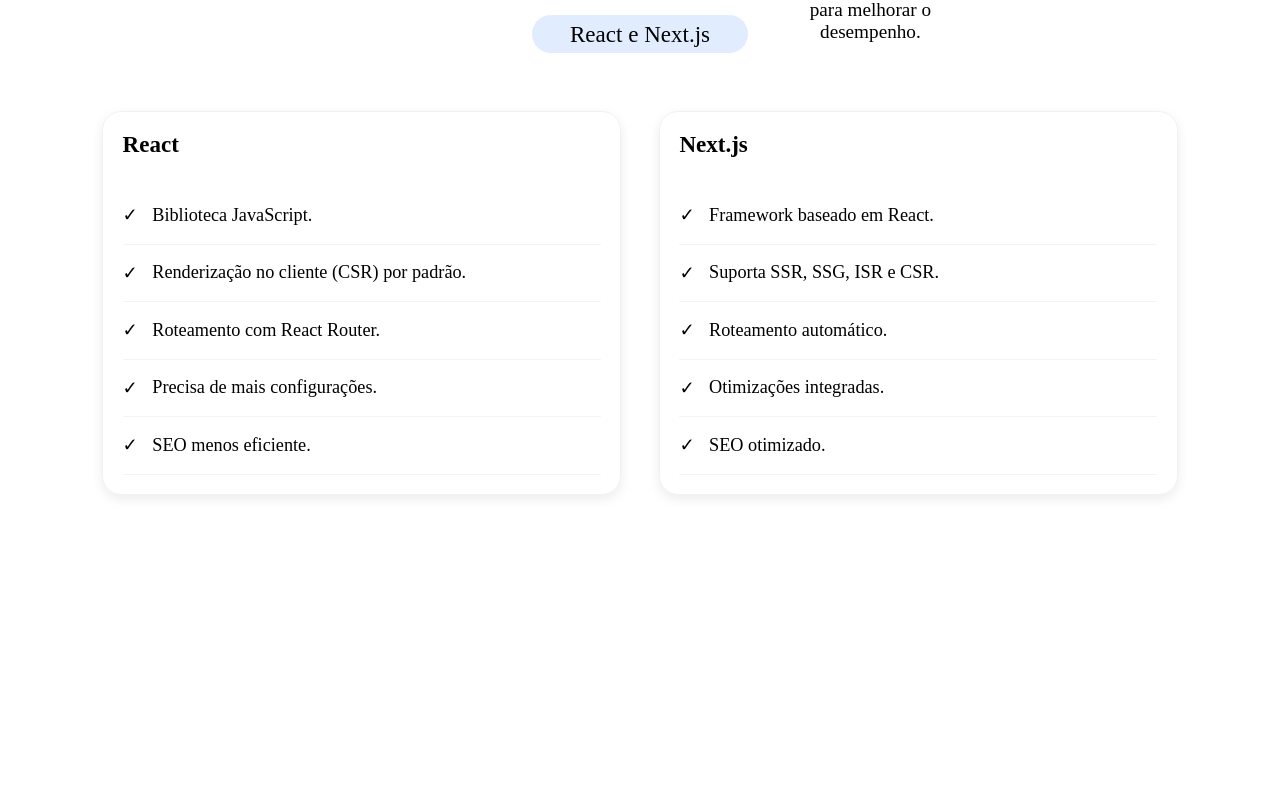
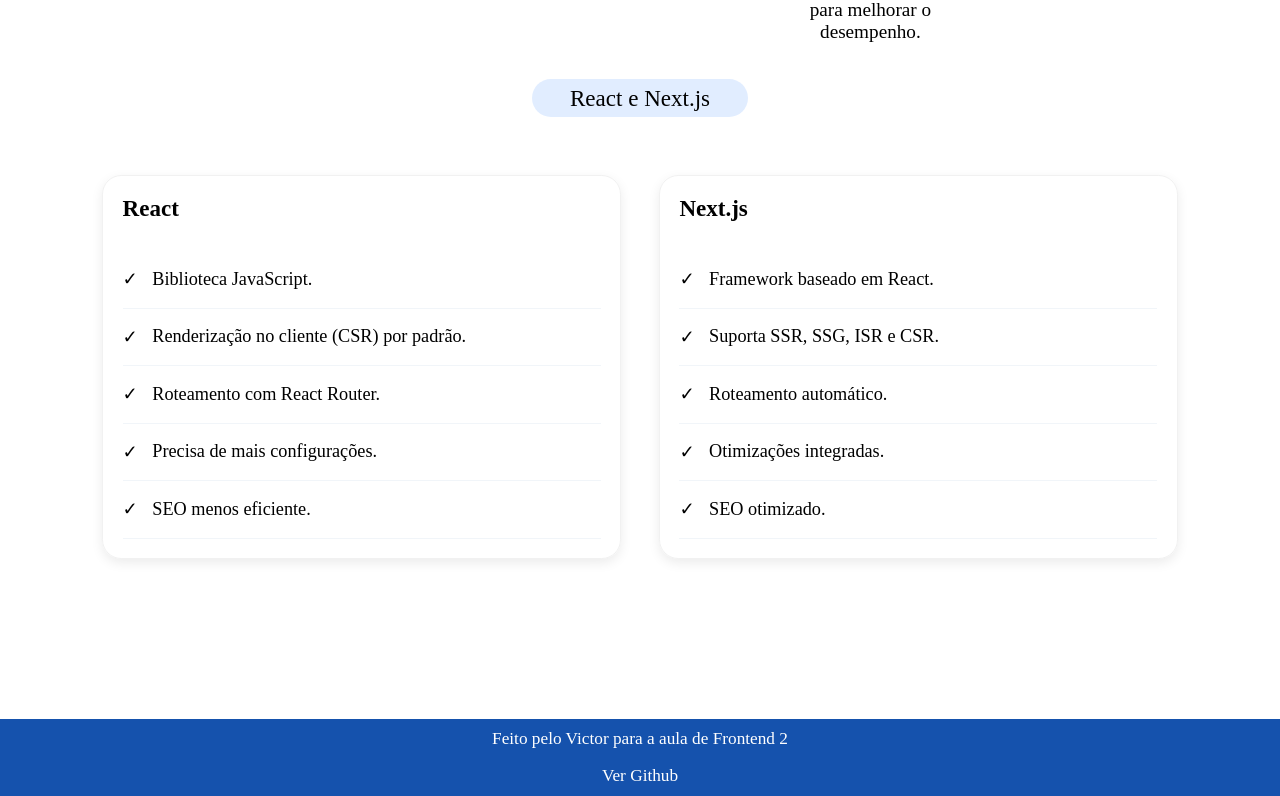
Before and after one commit to VictorO04/meu-primeiro-frontend-next, a Next.js app: page / in a window 1280 px wide. Shown: the part 881-1677 px from the top of the page. Before the commit the page ends 1472 px from the top, so only its background shows below. Built offline with nearby package versions, Linux system fonts and the light colour scheme.

Commit message:
feat: cria footer

```diff
--- a/src/app/page.jsx
+++ b/src/app/page.jsx
@@ -1,9 +1,11 @@
 import styles from './page.module.css';
 import Card from "../components/Card/Card";
+import Footer from '../components/Footer/Footer';
 import recursos from "../data/recursos.json";
 
 export default function Home() {
     return (
+        <>
             <main className={styles.main}>
                 <section className={styles.homeSection}>
                     <div className={styles.tituloContainer}>
@@ -68,5 +70,8 @@
                     </div>
                 </section>
             </main>
+
+            <Footer />
+        </>
     );
 }
--- a/src/app/page.module.css
+++ b/src/app/page.module.css
@@ -61,7 +61,6 @@
 
 .cards {
     width: 100%;
-
     display: flex;
     justify-content: center;
     align-items: stretch;
@@ -70,6 +69,7 @@
 }
 
 .tabelaSection {
+    min-height: 100vh;
     width: 100%;
     display: flex;
     justify-content: center;
@@ -114,5 +114,4 @@
 
 .coluna li::before {
     content: "✓";
-
 }
--- /dev/null
+++ b/src/components/Footer/Footer.jsx
@@ -0,0 +1,10 @@
+import styles from "./Footer.module.css";
+
+export default function Footer() {
+    return (
+        <footer className={styles.footer}>
+            <p>Feito pelo Victor para a aula de Frontend 2</p>
+            <a href="https://github.com/VictorO04" target="_blank">Ver Github</a>
+        </footer>
+    )
+}
--- /dev/null
+++ b/src/components/Footer/Footer.module.css
@@ -0,0 +1,27 @@
+.footer {
+    display: flex;
+    justify-content: center;
+    align-items: center;
+    flex-direction: column;
+    gap: 0.9rem;
+    width: 100%;
+    height: 8vh;
+    padding: 2rem;
+    background-color: rgb(21, 82, 173);
+}
+
+.footer p {
+    color: white;
+    font-size: 0.9rem;
+}
+
+.footer a {
+    color: white;
+    text-decoration: none;
+    font-size: 0.9rem;
+    transition: 0.2s;
+}
+
+.footer a:hover {
+    color: rgb(162, 188, 238);
+}
```
Lines whose indentation alone changed are shown as unchanged.
